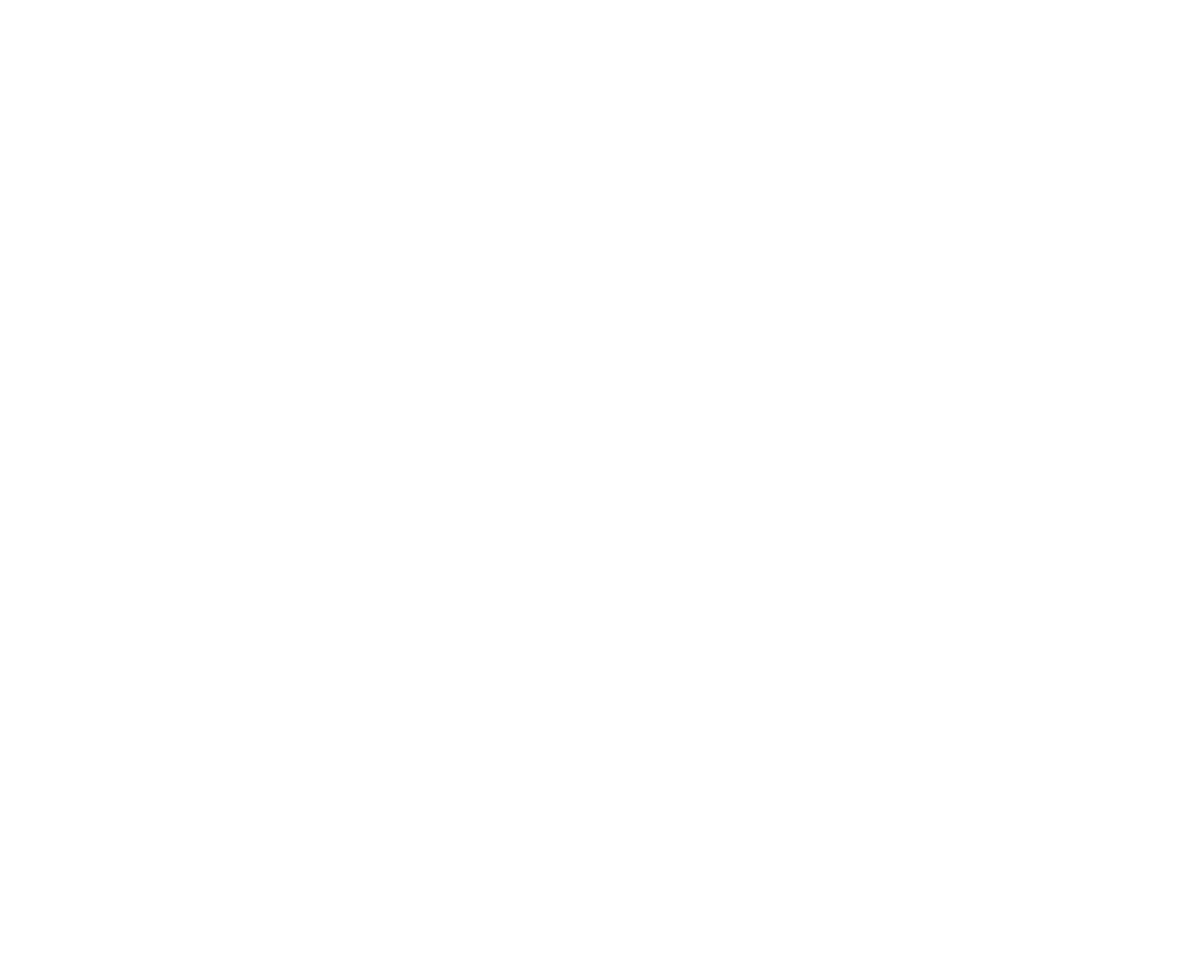
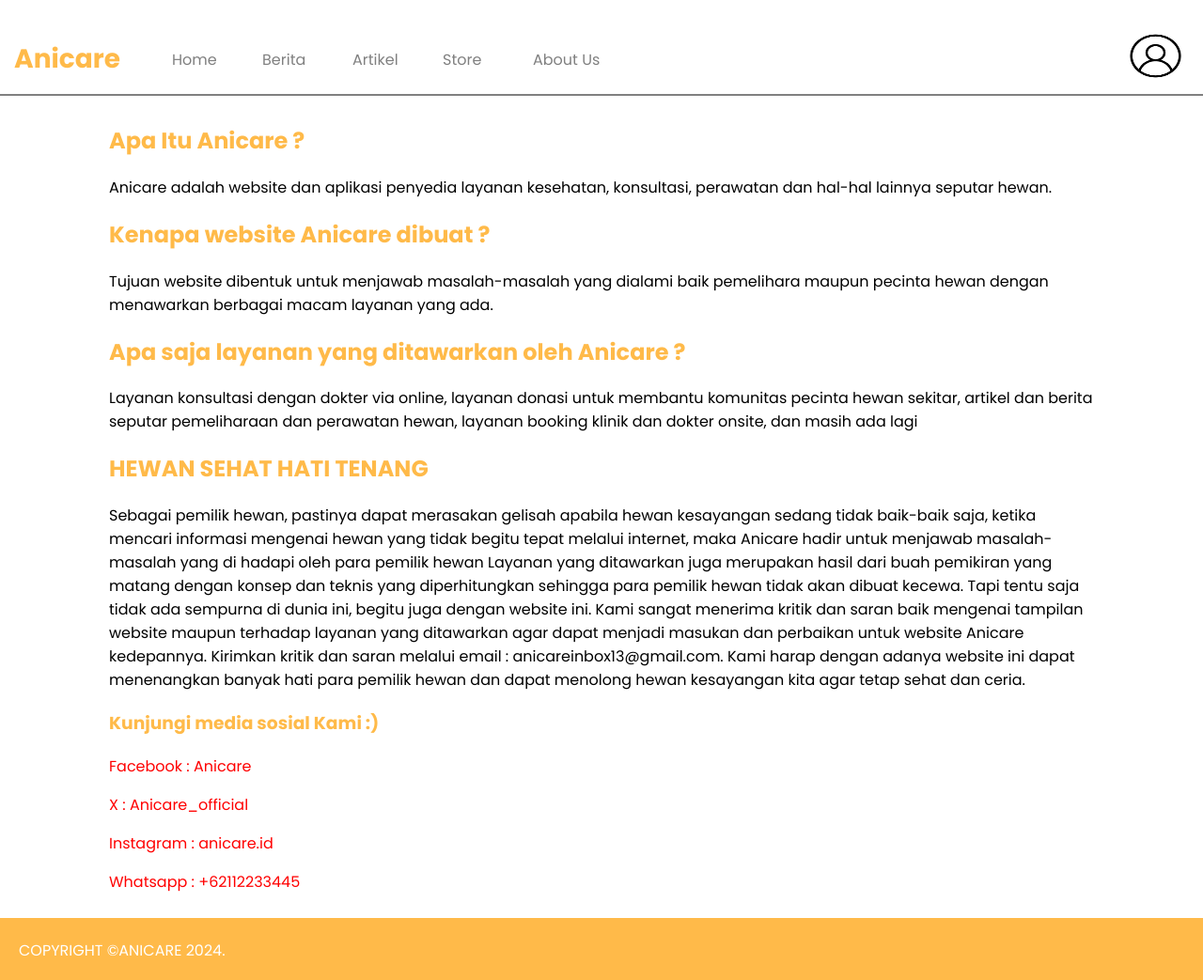
Before and after one commit to 231130225/A13, a plain HTML site: page About Us.html in a window 1280 px wide. Shown: the whole page at 94% size. Before the commit the page ends 800 px from the top, so only its background shows below. Drawn offline with Linux system fonts and the light colour scheme.

Commit message:
Menambah HTML About Us

```diff
--- /dev/null
+++ b/About Us.css
@@ -0,0 +1,122 @@
+*{
+    font-family: "Poppins", sans-serif;
+}
+body{
+
+    justify-content: center;
+    align-items: center;
+    min-height: 100vh;
+    background-color: white;
+    background-position: center;
+    background-repeat: no-repeat;
+    background-attachment: fixed;
+    font-family: Verdana, Geneva, Tahoma, sans-serif;
+    margin: 0;
+    display: flex;
+    flex-direction: column;
+}
+header{
+    line-height: 80px;
+    width: 100%;
+    height: 100px;
+    padding: 0px;
+    float: none;
+    background-repeat: no-repeat;
+    background-color: white;
+    background-size: 100%;
+    border-bottom: 2px solid gray;
+
+    display: flex;
+    flex-direction: column;
+
+}
+header li a:hover{
+    color: rgb(255, 184, 53);
+}
+main{
+    margin: 0 auto;
+    width: 1048px;
+    padding: 10px;
+    background-color: white;
+    height: 1300px;
+    flex: 1;
+}
+footer{
+    margin: 0 auto;
+    width: 100%;
+    background-color: #FFBA49;
+    height: 50pt;
+    line-height: 50px;
+    color: white;
+    bottom: 0;
+}
+footer p{
+    margin: 10px 20px;
+}
+
+ul{
+    list-style-type: none;
+}
+a{
+    text-decoration: none;
+}
+li{
+    display: inline;
+}
+
+header h1{
+    float: left;
+    width: 160px;
+    color: #FFBA49;
+    padding-left: 15px;
+    font-size: 28px;
+}
+header li{
+    float: left;
+}
+header li a{
+    display: block;
+    padding: 8px;
+    width: 80px;
+    text-decoration: none;
+    color: gray;
+}
+header span a{
+    display: block;
+    float: right;
+    padding: 1px;
+    margin-top: 15px;
+    padding-right: 8px;
+    line-height: 40px;
+}
+header span a img{
+    width: 65px;
+    height: 55px;
+    padding-right: 10px;
+}
+
+header span{
+    padding:10px;
+    height: 40px;
+    line-height: 40px;
+}
+
+/* Main section */
+
+main{
+    margin: 0 auto;
+    max-width: 1200px;
+
+}
+
+h2{
+    color: #FFBA49;
+}
+
+h3{
+    color: #FFBA49;
+}
+
+p.satu{
+    color: red;
+}
--- a/About Us.html
+++ b/About Us.html
@@ -3,9 +3,64 @@
 <head>
     <meta charset="UTF-8">
     <meta name="viewport" content="width=device-width, initial-scale=1.0">
-    <title>Anicare</title>
+    <link rel="stylesheet" href="About Us.css">
+    <!--Poppins Font-->
+    <link rel="preconnect" href="https://fonts.googleapis.com">
+    <link rel="preconnect" href="https://fonts.gstatic.com" crossorigin>
+    <link href="https://fonts.googleapis.com/css2?family=Poppins:ital,wght@0,100;0,200;0,300;0,400;0,500;0,600;0,700;0,800;0,900;1,100;1,200;1,300;1,400;1,500;1,600;1,700;1,800;1,900&display=swap" rel="stylesheet">
+    <!-- -->
+    <title>Anicare | Donasi</title>
 </head>
 <body>
+    <header>
+        <section>
+            <H1>
+                Anicare
+            </H1>
+            <ul>
+                <li><a href="Home.html" class="utama">Home</a></li>
+                <li><a href="Berita.html">Berita</a></li>
+                <li><a href="Artikel.html">Artikel</a></li>
+                <li><a href="Store.html">Store</a></li>
+                <li><a href="About Us.html">About Us</a></li>
+            </ul>
+            <span><a href="#"><img src="Assets/profil.png" alt="Profil"></a></span>
+        </section>
+    </header>
+    <main>
+        <article>
+            <section>
+                <h2>Apa Itu Anicare ?</h2>
+                <p>
+                   Anicare adalah website dan aplikasi penyedia layanan kesehatan, konsultasi, perawatan dan hal-hal lainnya seputar hewan.
+                </p>
+            </section>
+            <section>
+                <h2>Kenapa website Anicare dibuat ?</h2>
+                <p>Tujuan website dibentuk untuk menjawab masalah-masalah yang dialami baik pemelihara maupun pecinta hewan dengan menawarkan berbagai macam layanan yang ada. </p>
+            </section>
+            <section>
+                <h2>Apa saja layanan yang ditawarkan oleh Anicare ?</h2>
+                <p>Layanan konsultasi dengan dokter via online, layanan donasi untuk membantu komunitas pecinta hewan sekitar, artikel dan berita seputar pemeliharaan dan perawatan hewan, layanan booking klinik dan dokter onsite, dan masih ada lagi</p>
+            </section>
+            <section>
+                <h2>HEWAN SEHAT HATI TENANG</h2>
+                <p>Sebagai pemilik hewan, pastinya dapat merasakan gelisah apabila hewan kesayangan sedang tidak baik-baik saja, ketika mencari informasi mengenai hewan yang tidak begitu tepat melalui internet, maka Anicare hadir untuk menjawab masalah-masalah yang di hadapi oleh para pemilik hewan
+                    Layanan yang ditawarkan juga merupakan hasil dari buah pemikiran yang matang dengan konsep dan teknis yang diperhitungkan sehingga para pemilik hewan tidak akan dibuat kecewa. Tapi tentu saja tidak ada sempurna di dunia ini, begitu juga dengan website ini. Kami sangat menerima kritik dan saran baik mengenai tampilan website maupun terhadap layanan yang ditawarkan agar dapat menjadi masukan dan perbaikan untuk website Anicare kedepannya. Kirimkan kritik dan saran melalui email : anicareinbox13@gmail.com. Kami harap dengan adanya website ini dapat menenangkan banyak hati para pemilik hewan dan dapat menolong hewan kesayangan kita agar tetap sehat dan ceria.
+                </p>
+            </section>
+            <section>
+                <h3>Kunjungi media sosial Kami :)</h3>
+                <p class="satu">Facebook : Anicare</p>
+                <p class="satu">X : Anicare_official</p>
+                <p class="satu">Instagram : anicare.id</p>
+                <p class="satu">Whatsapp : +62112233445</p>
+            </section>
+        </article>
+    </main>
 
+    <footer>
+        <p>COPYRIGHT ©ANICARE 2024.</p>
+    </footer>
 </body>
 </html>
```
